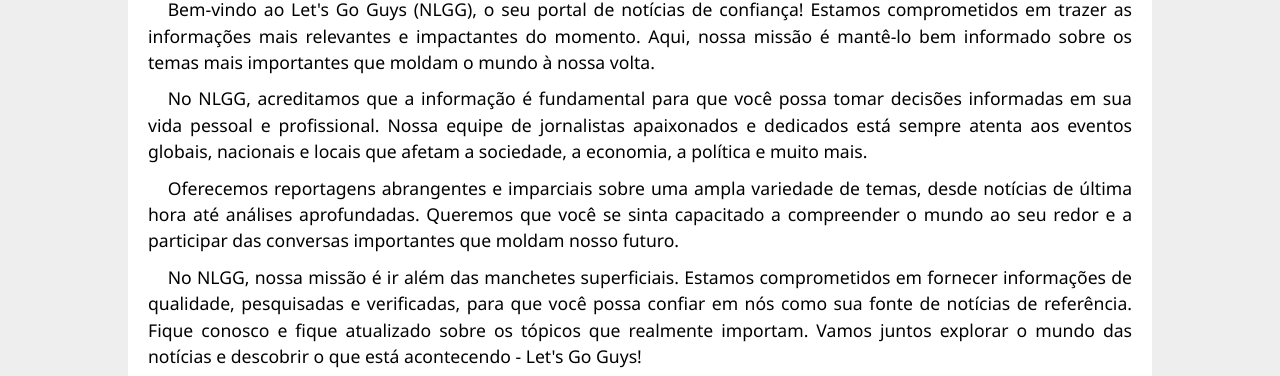
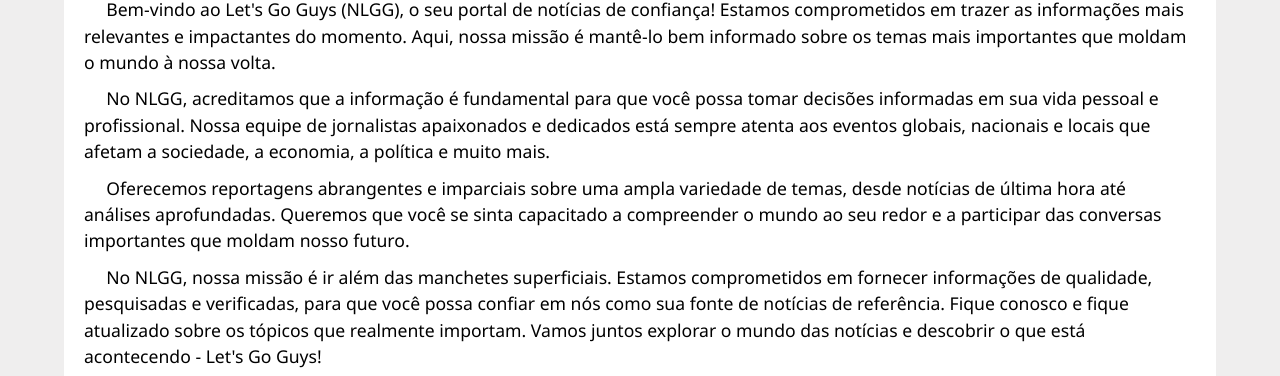
Before and after one commit to Guh2sc/projeto-reportagem, a plain HTML site: page index.html in a window 1280 px wide. Shown: the part 145-521 px from the top of the page. Drawn offline with Linux system fonts and the light colour scheme.

Commit message:
atualização de estilo

```diff
--- a/estilo/style.css
+++ b/estilo/style.css
@@ -57,8 +57,8 @@
 }
 main{
     background-color: white;
-    max-width: 80vw;
-    height: 90%;
+    max-width: 90vw;
+    height: 95%;
     margin: auto;
     padding-bottom: 1.73%;
     border-radius: 10px;
@@ -115,7 +115,7 @@
     line-height: 1.5em;
     font-size: 1.1em;
     text-indent: 2%;
-    text-align: justify;
+    text-align: start;
 }
 
 footer{
```
